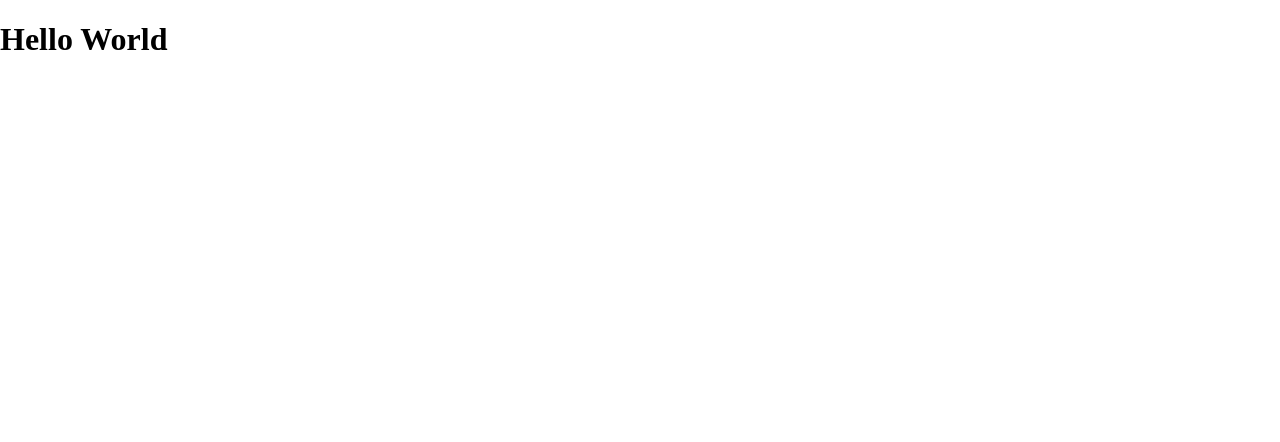
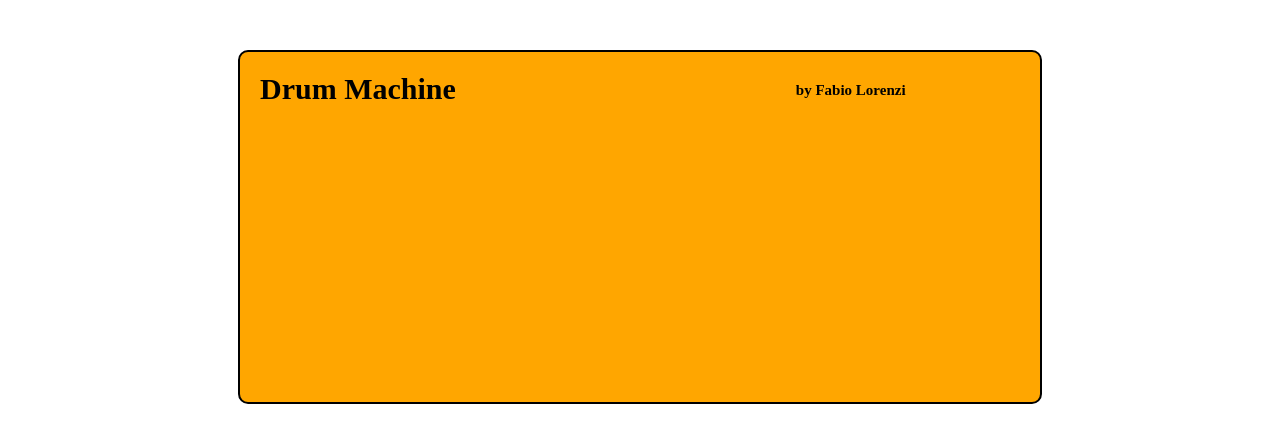
Before and after one commit to fabiolorenzi/drum-machine, a React (Create React App) app: page / in a window 1280 px wide. Shown: the top 442 px of the page. Built offline with nearby package versions, Linux system fonts and the light colour scheme; a web font is replaced by a local one.

Commit message:
first commit

```diff
--- a/src/components/MainContainer.jsx
+++ b/src/components/MainContainer.jsx
@@ -3,7 +3,10 @@ import React from "react";
 function MainContainer() {
     return(
         <div className="mainContainer">
-            <h1>Hello World</h1>
+            <div className="title">
+                <h1>Drum Machine</h1>
+                <h2>by Fabio Lorenzi</h2>
+            </div>
         </div>
     );
 };
--- a/src/style.css
+++ b/src/style.css
@@ -7,3 +7,38 @@
 body {
     font-family: "Zen Dots", cursive;
 }
+
+.fullApp {
+    display: block;
+    width: 100%;
+}
+
+.mainContainer {
+    display: flex;
+    width: 800px;
+    height: 350px;
+    margin: 50px auto;
+    background-color: #ffa600;
+    border: 2px solid #000000;
+    border-radius: 10px;
+}
+
+.title {
+    display: flex;
+    flex-wrap: nowrap;
+    width: 100%;
+    height: 20%;
+}
+
+.title h1 {
+    display: block;
+    font-size: 30px;
+    margin-left: 20px;
+    margin-right: 340px;
+}
+
+.title h2 {
+    display: block;
+    font-size: 15px;
+    margin-top: 2em;
+}
```
